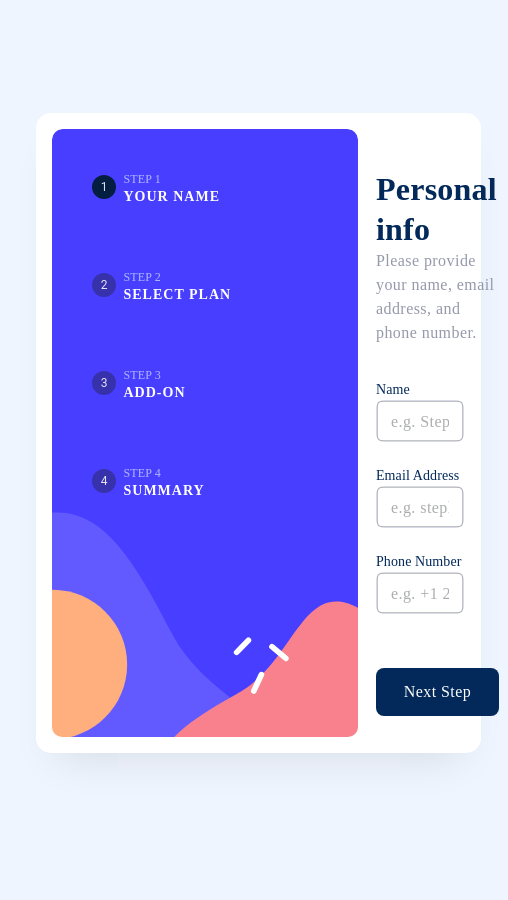
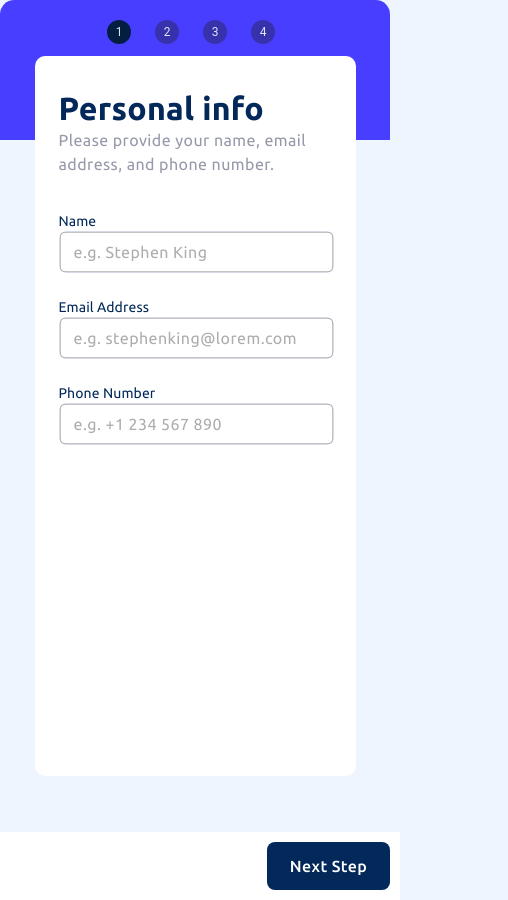
Before and after one commit to toviloc/multi-step-form, a Next.js app in the folder my-app/: page / in a window 390 px wide. Shown: the whole page, 508 px wide, since content can reach past the window. Before the commit the page ends 866 px from the top, so only its background shows below. Built offline with nearby package versions, Linux system fonts and the light colour scheme.

Commit message:
update UI

```diff
--- a/my-app/src/app/appTheme.js
+++ b/my-app/src/app/appTheme.js
@@ -173,6 +173,9 @@ const typography = {
     letterSpacing: "0.09375rem",
     lineHeight: "1rem",
   },
+  MuiStepIcon: {
+    color: "#BEE2FD",
+  },
 };
 
 const initialTheme = createTheme({
--- a/my-app/src/app/globals.css
+++ b/my-app/src/app/globals.css
@@ -5,3 +5,12 @@ body {
   justify-content: center;
   align-items: center;
 }
+
+@media (max-width: 500px) {
+  body {
+    margin: 0;
+    display: flex;
+    padding: 0;
+    flex-direction: column;
+  }
+}
--- a/my-app/src/app/layout.js
+++ b/my-app/src/app/layout.js
@@ -1,7 +1,7 @@
 import "./globals.css";
-import { Inter } from "next/font/google";
+// import { Inter } from "next/font/google";
 
-const inter = Inter({ subsets: ["latin"] });
+// const inter = Inter({ subsets: ["latin"] });
 
 export const metadata = {
   title: "Multi Step Form",
@@ -11,9 +11,13 @@ export const metadata = {
 export default function RootLayout({ children }) {
   return (
     <html lang="en">
-      <body suppressHydrationWarning={true} className={inter.className}>
-        {children}
-      </body>
+      <head>
+        <link
+          href="https://fonts.googleapis.com/css?family=Ubuntu:100,200,300,400,500,600,700,800"
+          rel="stylesheet"
+        ></link>
+      </head>
+      <body suppressHydrationWarning={true}>{children}</body>
     </html>
   );
 }
--- a/my-app/src/components/CheckboxButton/CheckboxButton.module.css
+++ b/my-app/src/components/CheckboxButton/CheckboxButton.module.css
@@ -84,21 +84,13 @@
   background-color: #ffffff;
 }
 
-@media (max-width: 900px) {
-  .container {
-    width: 50%;
+@media (max-width: 500px) {
+  .card_container,
+  .card_body {
+    padding: 0 !important;
+    display: flex;
+    gap: 16px;
+    /* width: 100%; */
+    align-items: center;
   }
 }
-
-/* ToDo! Remove duplicate css (ex: this rule may be present in AddressInput and  PackageDetails styles) */
-@media (max-width: 768px) {
-  .checkbox-method {
-    flex-direction: column;
-    text-align: left;
-    justify-content: space-evenly;
-    align-items: unset;
-  }
-}
-
-@media (max-width: 1180px) {
-}
--- a/my-app/src/components/RadioButton/RadioButton.module.css
+++ b/my-app/src/components/RadioButton/RadioButton.module.css
@@ -16,7 +16,6 @@
   box-shadow: none;
 }
 
-.courier,
 .radio-methods {
   display: flex;
   flex-direction: column;
@@ -130,18 +129,11 @@
   }
 }
 
-@media (max-width: 768px) {
-  .radio-method {
-    flex-direction: column;
-    text-align: left;
-    justify-content: space-evenly;
-    align-items: unset;
-  }
-
-  .button {
-    width: 100%;
+@media (max-width: 500px) {
+  .card_container,
+  .card_body {
+    display: flex;
+    flex-direction: row;
+    gap: 16px;
   }
 }
-
-@media (max-width: 1180px) {
-}
--- a/my-app/src/pages/MultiStepForm.js
+++ b/my-app/src/pages/MultiStepForm.js
@@ -12,6 +12,7 @@ import Step2Form from "./Step2Form";
 import Step3Form from "./Step3Form";
 import Step4Form from "./Step4Form";
 import ThankForm from "./ThankForm";
+import { GlobalStateContext } from "@/globalContext/globalContext";
 
 const steps = [
   {
@@ -85,6 +86,7 @@ const MultiStepForm = () => {
               <Typography
                 variant="subtitle1"
                 style={{ color: "#ABBCFF", fontSize: "12px" }}
+                className={style.stepLabel}
               >
                 STEP {e.step}
               </Typography>
@@ -106,16 +108,7 @@ const MultiStepForm = () => {
             {activeStep === 1 && <Step2Form />}
             {activeStep === 2 && <Step3Form />}
             {activeStep === 3 && <Step4Form />}
-            <Box
-              sx={{
-                display: "flex",
-                flexDirection: "row",
-                pt: 2,
-                justifyContent: "space-between",
-                paddingBottom: "32px",
-                width: "70%",
-              }}
-            >
+            <Box className={style.stepButtonContainer}>
               <div>
                 {activeStep > 0 ? (
                   <Button
@@ -131,11 +124,14 @@ const MultiStepForm = () => {
               </div>
               <div>
                 {activeStep === 3 ? (
-                  <Button className={style.stepButton} onClick={handleComplete}>
+                  <Button
+                    className={style.stepConfirmButton}
+                    onClick={handleComplete}
+                  >
                     Confirm
                   </Button>
                 ) : (
-                  <Button className={style.stepButton} onClick={handleNext}>
+                  <Button className={style.stepNextButton} onClick={handleNext}>
                     Next Step
                   </Button>
                 )}
--- a/my-app/src/pages/MultiStepForm.module.css
+++ b/my-app/src/pages/MultiStepForm.module.css
@@ -11,7 +11,6 @@
 .stepperContainer {
   width: 274px;
   height: 568px;
-  flex-shrink: 0;
   display: flex;
   flex-direction: column;
   align-items: flex-start;
@@ -58,13 +57,30 @@
   border: 1px solid #483eff;
 }
 
-.stepButton {
+.stepNextButton {
   border-radius: 8px;
   background: #022959;
   width: 123px;
   height: 48px;
   color: #fff;
   font-weight: 500;
+}
+
+.stepNextButton:hover {
+  background: #164a8a;
+}
+
+.stepConfirmButton {
+  border-radius: 8px;
+  background: #483eff;
+  width: 123px;
+  height: 48px;
+  color: #fff;
+  font-weight: 500;
+}
+
+.stepConfirmButton:hover {
+  background: #928cff;
 }
 
 .backButton {
@@ -78,10 +94,6 @@
 
 .backButton:hover {
   color: #022959;
-}
-
-.stepButton:hover {
-  background: #164a8a;
 }
 
 .radioContainer {
@@ -157,3 +169,99 @@
   letter-spacing: 1px;
   text-transform: uppercase;
 }
+
+.changeLinkContainer {
+  color: #9699aa;
+  font-family: Ubuntu;
+  font-size: 14px;
+  font-style: normal;
+  font-weight: 400;
+  line-height: 20px;
+  text-decoration-line: underline;
+}
+
+.changeLinkContainer:hover {
+  color: #483eff;
+  font-family: Ubuntu;
+  font-size: 14px;
+  font-style: normal;
+  font-weight: 400;
+  line-height: 20px; /* 142.857% */
+  text-decoration-line: underline;
+}
+
+.stepButtonContainer {
+  display: flex;
+  flex-direction: row;
+  justify-content: space-between;
+  padding-bottom: 32px;
+  width: 70%;
+}
+
+@media (max-width: 500px) {
+  .stepFormContainer {
+    width: 100%;
+    display: flex;
+    flex-direction: column;
+    border-radius: 0;
+    box-shadow: 0;
+  }
+
+  .stepperContainer {
+    width: 100%;
+    height: 120px;
+    position: absolute;
+    display: flex;
+    background-size: cover;
+    flex-direction: row;
+    align-items: flex-start;
+    justify-content: center;
+    border-radius: 0;
+    gap: 0;
+    padding: 20px 0 0 0;
+    margin: 0;
+  }
+
+  .formerContainer {
+    width: 100%;
+    height: 100%;
+    display: flex;
+    flex-direction: column;
+    align-items: center;
+    justify-content: space-between;
+    /* margin-top: 56px; */
+    position: absolute;
+  }
+  .stepButtonContainer {
+    align-items: center;
+    justify-content: space-between;
+    background-color: #fff;
+    margin-top: 56px;
+    width: 100%;
+    padding: 10px;
+  }
+
+  .stepper,
+  .stepLabel {
+    display: none;
+  }
+
+  .subFormContainer {
+    display: flex;
+    flex-direction: column;
+    align-items: flex-start;
+    width: 70%;
+    height: 80%;
+    background-color: #fff;
+    gap: 35px;
+    padding: 32px 24px;
+    border-radius: 10px;
+  }
+
+  .radioContainer {
+    display: flex;
+    flex-direction: column;
+    gap: 18px;
+    width: 100%;
+  }
+}
--- a/my-app/src/pages/Step3Form.js
+++ b/my-app/src/pages/Step3Form.js
@@ -29,7 +29,7 @@ const YearlyPickValue = [
   {
     title: "Online service",
     description: "Access to multiplayer games",
-    packagePrice: "+$10r",
+    packagePrice: "+$10/yr",
     price: 10,
   },
   {
--- a/my-app/src/pages/Step4Form.js
+++ b/my-app/src/pages/Step4Form.js
@@ -27,7 +27,7 @@ const Step4Form = () => {
               {globalState.selectedValue.title}{" "}
               {globalState.isMonthly ? "(Monthly)" : "(Yearly)"}
             </Typography>
-            <Link>change</Link>
+            <Link className={style.changeLinkContainer}>change</Link>
           </div>
           <div>
             <label
```
